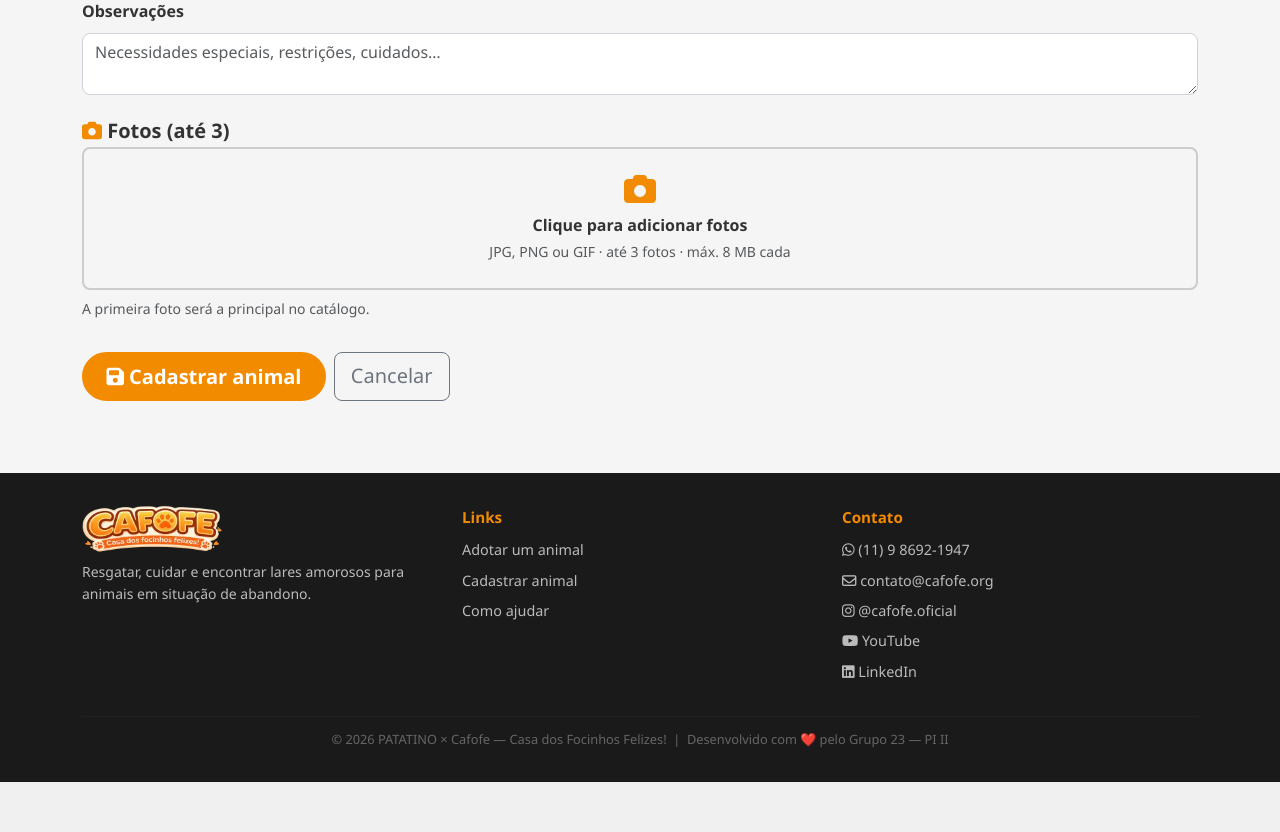
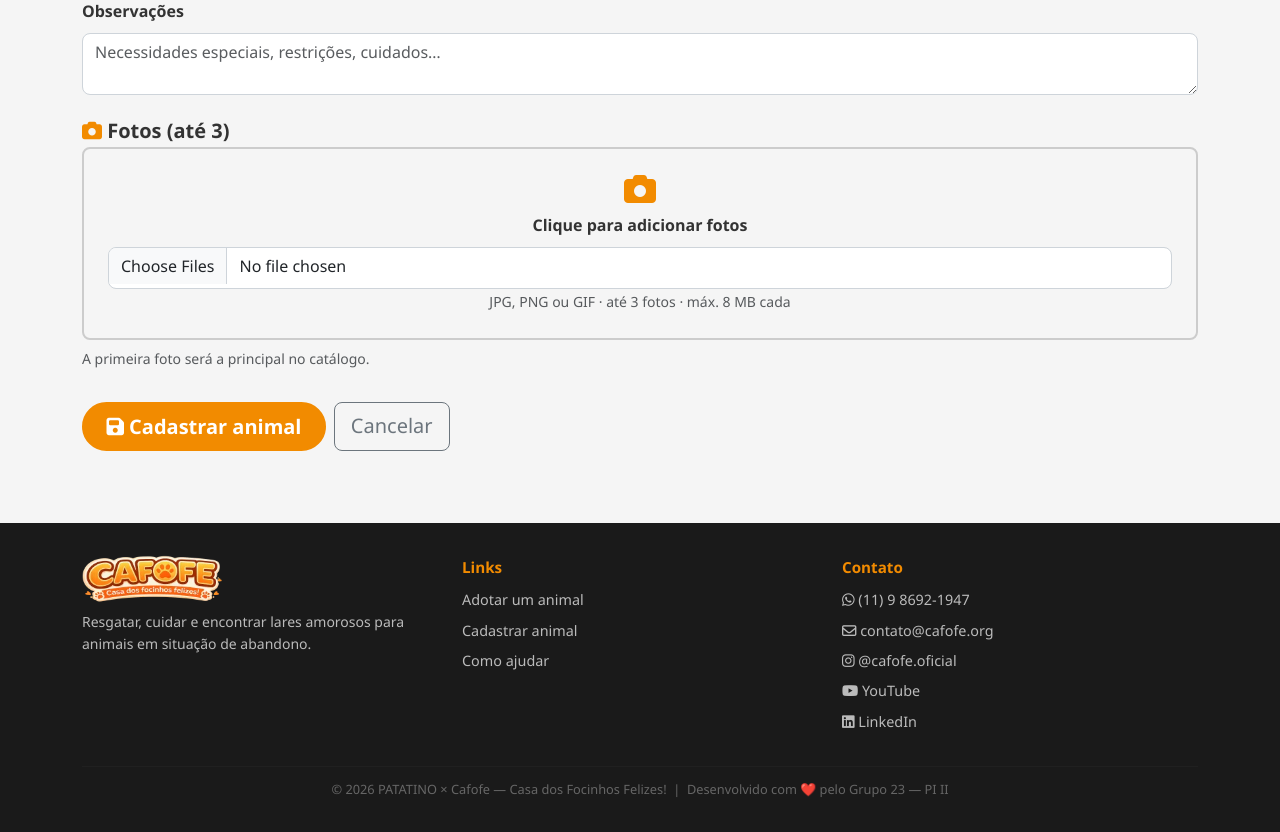
Before and after one commit to lcarol19/patatino, a Flask app: page /cadastrar in a window 1280 px wide. Shown: the part 841-1673 px from the top of the page. Before the commit the page ends 1623 px from the top, so only its background shows below. Run offline with Flask 3, Linux system fonts and the light colour scheme; the visitor is signed in with stand-in values (Sample User, id 1).

Commit message:
fix: restaura input visível de fotos com novo visual

```diff
--- a/flask_src/templates/cadastrar_animal.html
+++ b/flask_src/templates/cadastrar_animal.html
@@ -152,19 +152,17 @@
                 Fotos (até 3)
             </h2>
 
-            <label for="fotos_animal"
-                   class="d-block border border-2 border-dashed rounded-3 text-center p-4 mb-2"
-                   style="cursor:pointer; border-color:#ccc !important;"
-                   aria-describedby="fotos-hint">
+                <div class="border border-2 rounded-3 text-center p-4 mb-2" style="border-color:#ccc !important;">
                 <i class="fa-solid fa-camera fa-2x text-cafofe mb-2 d-block" aria-hidden="true"></i>
-                <span class="fw-semibold">Clique para adicionar fotos</span><br>
+                <label for="fotos_animal" class="fw-semibold d-block mb-2" style="cursor:pointer;">
+                    Clique para adicionar fotos
+                </label>
+                <input class="form-control" type="file"
+                       id="fotos_animal" name="fotos_animal"
+                       multiple accept="image/*"
+                       aria-describedby="fotos-hint">
                 <small class="text-muted">JPG, PNG ou GIF · até 3 fotos · máx. 8 MB cada</small>
-            </label>
-                   <input type="file"
-                   id="fotos_animal" name="fotos_animal"
-                   multiple accept="image/*"
-                   aria-describedby="fotos-hint"
-                   style="opacity:0; position:absolute; width:1px; height:1px;">
+            </div>
             <div id="fotos-hint" class="form-text mb-2">
                 A primeira foto será a principal no catálogo.
             </div>
```
